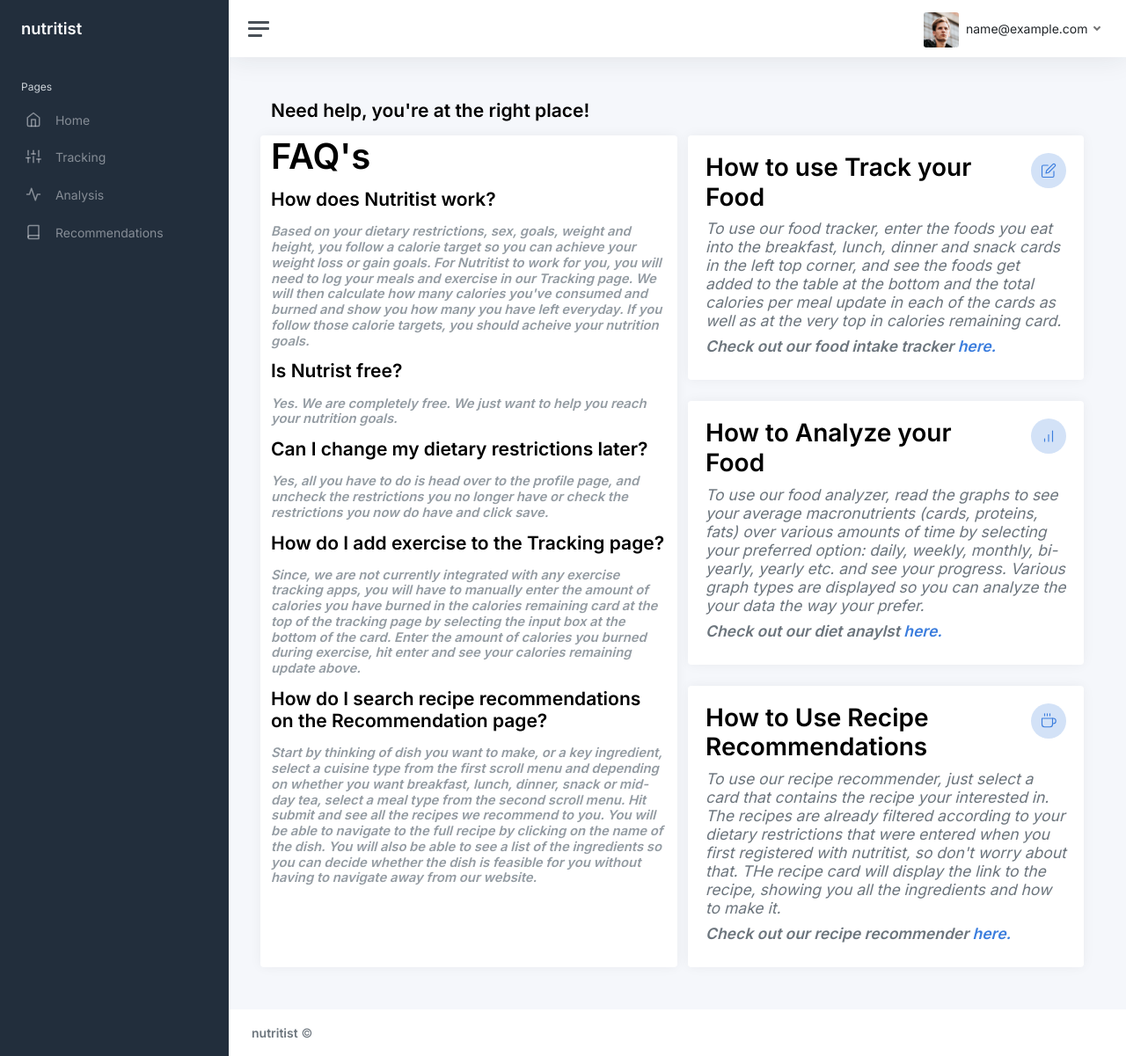
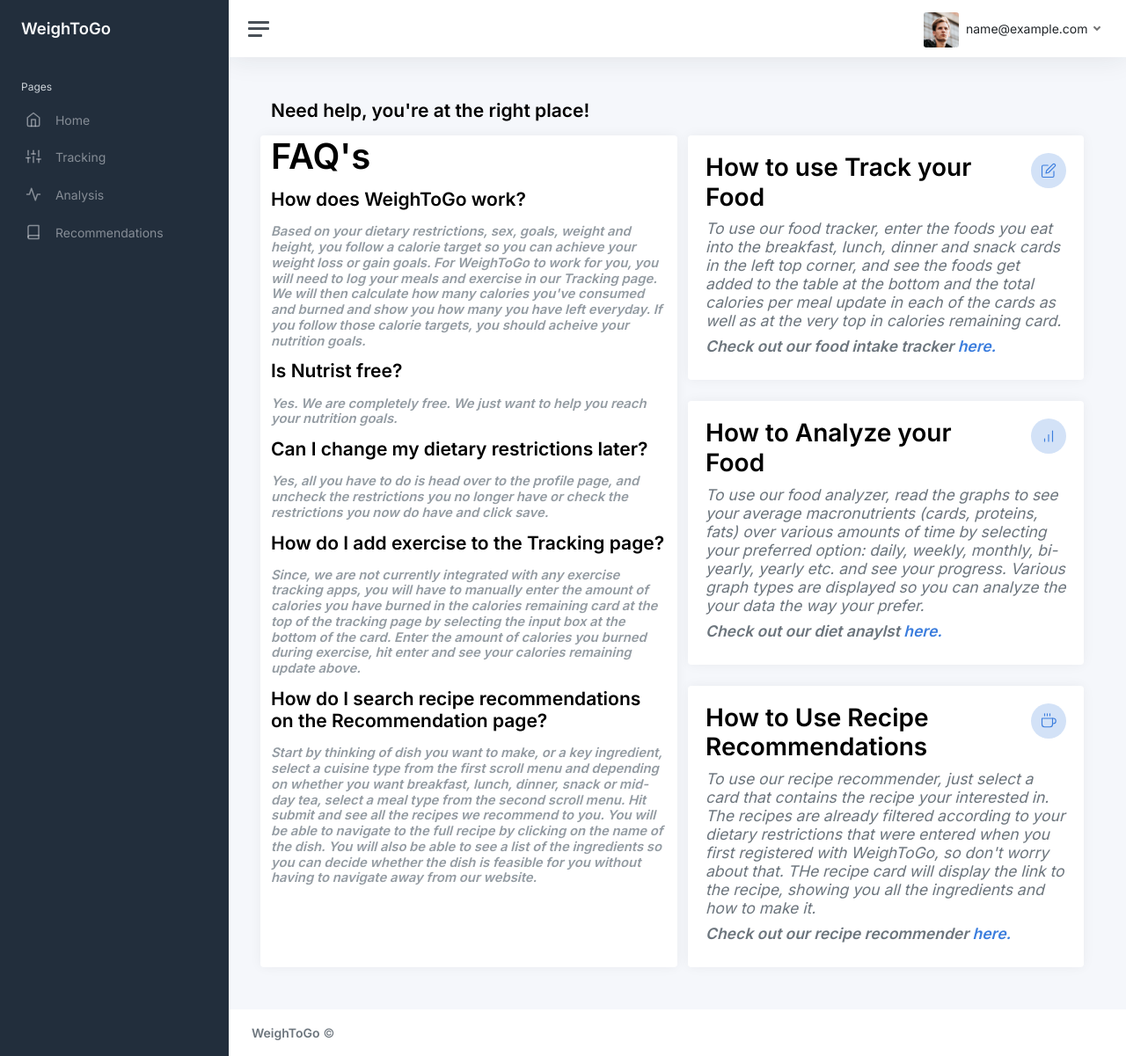
Before and after one commit to Abby-xu/nutritist, a Flask app: page /help.html in a window 1280 px wide. Shown: the whole page at 88% size. Run offline with Flask 2, Linux system fonts and the light colour scheme; the visitor is signed in with stand-in values (Sample User, id 1); data comes from the database, SQL or seed files in the repository; some libraries are stand-ins or nearby versions.

Commit message:
changed name

```diff
--- a/website/templates/analysis.html
+++ b/website/templates/analysis.html
@@ -14,7 +14,7 @@
 
 	<link rel="canonical" href="https://demo-basic.adminkit.io/" />
 
-	<title>Analysis | Nutritist</title>
+	<title>Analysis | WeighToGo</title>
 
 	<link id="mystylesheet", href="static/css/app.css" rel="stylesheet">
 	<link href="https://fonts.googleapis.com/css2?family=Inter:wght@300;400;600&display=swap" rel="stylesheet">
@@ -25,7 +25,7 @@
 		<nav id="sidebar" class="sidebar js-sidebar">
 			<div class="sidebar-content js-simplebar">
 					<a class="sidebar-brand" href="index.html">
-          <span class="align-middle">nutritist</span>
+          <span class="align-middle">WeighToGo</span>
         </a>
 
 				<ul class="sidebar-nav">
@@ -252,7 +252,7 @@
 					<div class="row text-muted">
 						<div class="col-6 text-start">
 							<p class="mb-0">
-								<a class="text-muted" href="https://adminkit.io/" target="_blank"><strong>nutritist</strong></a> &copy;
+								<a class="text-muted" href="https://adminkit.io/" target="_blank"><strong>WeighToGo</strong></a> &copy;
 							</p>
 						</div>
 					</div>
--- a/website/templates/help.html
+++ b/website/templates/help.html
@@ -14,7 +14,7 @@
 
 	<link rel="canonical" href="https://demo-basic.adminkit.io/" />
 
-	<title>Nutritist - A guide to Tracking your Food</title>
+	<title>WeighToGo - A guide to Tracking your Food</title>
 
 	<link id="mystylesheet", href="static/css/app.css" rel="stylesheet">
 	<link href="https://fonts.googleapis.com/css2?family=Inter:wght@300;400;600&display=swap" rel="stylesheet">
@@ -25,7 +25,7 @@
 		<nav id="sidebar" class="sidebar js-sidebar">
 			<div class="sidebar-content js-simplebar">
 				<a class="sidebar-brand" href="index.html">
-          <span class="align-middle">nutritist</span>
+          <span class="align-middle">WeighToGo</span>
         </a>
 
 				<ul class="sidebar-nav">
@@ -93,9 +93,9 @@
 				<div class="row">
 				  <div class="card col-xl-6 d-flex">
 					<h1 class="display-6"><strong>FAQ's</strong></h1>
-				<h3 class="mt-1 mb-3"><strong>How does Nutritist work?</strong></h3>
+				<h3 class="mt-1 mb-3"><strong>How does WeighToGo work?</strong></h3>
 				<h2 class="card-title"><em>
-					Based on your dietary restrictions, sex, goals, weight and height, you follow a calorie target so you can achieve your weight loss or gain goals. For Nutritist to work for you, you will need to log your meals and exercise in our Tracking page. We will then calculate how many calories you've consumed and burned and show you how many you have left everyday. If you follow those calorie targets, you should acheive your nutrition goals.
+					Based on your dietary restrictions, sex, goals, weight and height, you follow a calorie target so you can achieve your weight loss or gain goals. For WeighToGo to work for you, you will need to log your meals and exercise in our Tracking page. We will then calculate how many calories you've consumed and burned and show you how many you have left everyday. If you follow those calorie targets, you should acheive your nutrition goals.
 				</em></h2>
 				<h3 class="mt-1 mb-3"><strong>Is Nutrist free?</strong></h3>
 				<h2 class="card-title"><em>
@@ -174,7 +174,7 @@
 							</div>
 						  </div>
 						  <h4 class="text-muted"><em>
-							To use our recipe recommender, just select a card that contains the recipe your interested in. The recipes are already filtered according to your dietary restrictions that were entered when you first registered with nutritist, so don't worry about that. THe recipe card will display the link to the recipe, showing you all the ingredients and how to make it.
+							To use our recipe recommender, just select a card that contains the recipe your interested in. The recipes are already filtered according to your dietary restrictions that were entered when you first registered with WeighToGo, so don't worry about that. THe recipe card will display the link to the recipe, showing you all the ingredients and how to make it.
 						  </em></h4>
 						  <h4 class="text-muted"><strong><em>
 							Check out our recipe recommender
@@ -382,7 +382,7 @@
 					<div class="row text-muted">
 						<div class="col-6 text-start">
 							<p class="mb-0">
-								<a class="text-muted" href="https://adminkit.io/" target="_blank"><strong>nutritist</strong></a> &copy;
+								<a class="text-muted" href="https://adminkit.io/" target="_blank"><strong>WeighToGo</strong></a> &copy;
 							</p>
 						</div>
 					</div>
--- a/website/templates/profile.html
+++ b/website/templates/profile.html
@@ -14,7 +14,7 @@
 
 	<link rel="canonical" href="https://demo-basic.adminkit.io/profile.html" />
 
-	<title>Profile | Nutritist</title>
+	<title>Profile | WeighToGo</title>
 
 	<link href="{{ url_for('static', filename='css/app.css') }}" rel="stylesheet">
 	<link href="https://fonts.googleapis.com/css2?family=Inter:wght@300;400;600&display=swap" rel="stylesheet">
@@ -25,7 +25,7 @@
 		<nav id="sidebar" class="sidebar js-sidebar">
 			<div class="sidebar-content js-simplebar">
 				<a class="sidebar-brand" href="index.html">
-          <span class="align-middle">nutritist</span>
+          <span class="align-middle">WeighToGo</span>
         </a>
 
 				<ul class="sidebar-nav">
@@ -272,7 +272,7 @@
 					<div class="row text-muted">
 						<div class="col-6 text-start">
 							<p class="mb-0">
-								<a class="text-muted" href="https://adminkit.io/" target="_blank"><strong>nutritist</strong></a> &copy;
+								<a class="text-muted" href="https://adminkit.io/" target="_blank"><strong>WeighToGo</strong></a> &copy;
 							</p>
 						</div>
 						<div class="col-6 text-end">
--- a/website/templates/recommendations.html
+++ b/website/templates/recommendations.html
@@ -14,7 +14,7 @@
 
 	<link rel="canonical" href="https://demo-basic.adminkit.io/profile.html" />
 
-	<title>Recommendations | Nutritist</title>
+	<title>Recommendations | WeighToGo</title>
 
 	<link id="mystylesheet", href="static/css/app.css" rel="stylesheet">
 	<link href="https://fonts.googleapis.com/css2?family=Inter:wght@300;400;600&display=swap" rel="stylesheet">
@@ -25,7 +25,7 @@
 		<nav id="sidebar" class="sidebar js-sidebar">
 			<div class="sidebar-content js-simplebar">
 					<a class="sidebar-brand" href="index.html">
-          <span class="align-middle">nutritist</span>
+          <span class="align-middle">WeighToGo</span>
         </a>
 
 				<ul class="sidebar-nav">
@@ -339,7 +339,7 @@
 					<div class="row text-muted">
 						<div class="col-6 text-start">
 							<p class="mb-0">
-								<a class="text-muted" href="https://adminkit.io/" target="_blank"><strong>nutritist</strong></a> &copy;
+								<a class="text-muted" href="https://adminkit.io/" target="_blank"><strong>WeighToGo</strong></a> &copy;
 							</p>
 						</div>
 					</div>
--- a/website/templates/settings.html
+++ b/website/templates/settings.html
@@ -14,7 +14,7 @@
 
     <link rel="canonical" href="https://demo-basic.adminkit.io/profile.html" />
 
-    <title>Settings| Nutritist</title>
+    <title>Settings| WeighToGo</title>
 
     <link id="mystylesheet", href="static/css/app.css" rel="stylesheet">
     <link href="https://fonts.googleapis.com/css2?family=Inter:wght@300;400;600&display=swap" rel="stylesheet">
@@ -25,7 +25,7 @@
         <nav id="sidebar" class="sidebar js-sidebar">
             <div class="sidebar-content js-simplebar">
                 <a class="sidebar-brand" href="index.html">
-          <span class="align-middle">nutritist</span>
+          <span class="align-middle">WeighToGo</span>
         </a>
 
                 <ul class="sidebar-nav">
@@ -139,7 +139,7 @@
                     <div class="row text-muted">
                         <div class="col-6 text-start">
                             <p class="mb-0">
-                                <a class="text-muted" href="https://adminkit.io/" target="_blank"><strong>nutritist</strong></a> &copy;
+                                <a class="text-muted" href="https://adminkit.io/" target="_blank"><strong>WeighToGo</strong></a> &copy;
                             </p>
                         </div>
                     </div>
--- a/website/templates/tracking.html
+++ b/website/templates/tracking.html
@@ -14,7 +14,7 @@
 
 	<link rel="canonical" href="https://demo-basic.adminkit.io/" />
 
-	<title>Tracking | Nutritist</title>
+	<title>Tracking | WeighToGo</title>
 
 	<link id="mystylesheet", href="static/css/app.css" rel="stylesheet">
 	<link href="https://fonts.googleapis.com/css2?family=Inter:wght@300;400;600&display=swap" rel="stylesheet">
@@ -25,7 +25,7 @@
 		<nav id="sidebar" class="sidebar js-sidebar">
 			<div class="sidebar-content js-simplebar">
 					<a class="sidebar-brand" href="index.html">
-          <span class="align-middle">nutritist</span>
+          <span class="align-middle">WeighToGo</span>
         </a>
 
 				<ul class="sidebar-nav">
@@ -422,7 +422,7 @@
 					<div class="row text-muted">
 						<div class="col-6 text-start">
 							<p class="mb-0">
-								<a class="text-muted" href="https://adminkit.io/" target="_blank"><strong>nutritist</strong></a> &copy;
+								<a class="text-muted" href="https://adminkit.io/" target="_blank"><strong>WeighToGo</strong></a> &copy;
 							</p>
 						</div>
 					</div>
```
Also changed, not shown: website/templates/index.html (+5 -5 lines), 1 other file.
